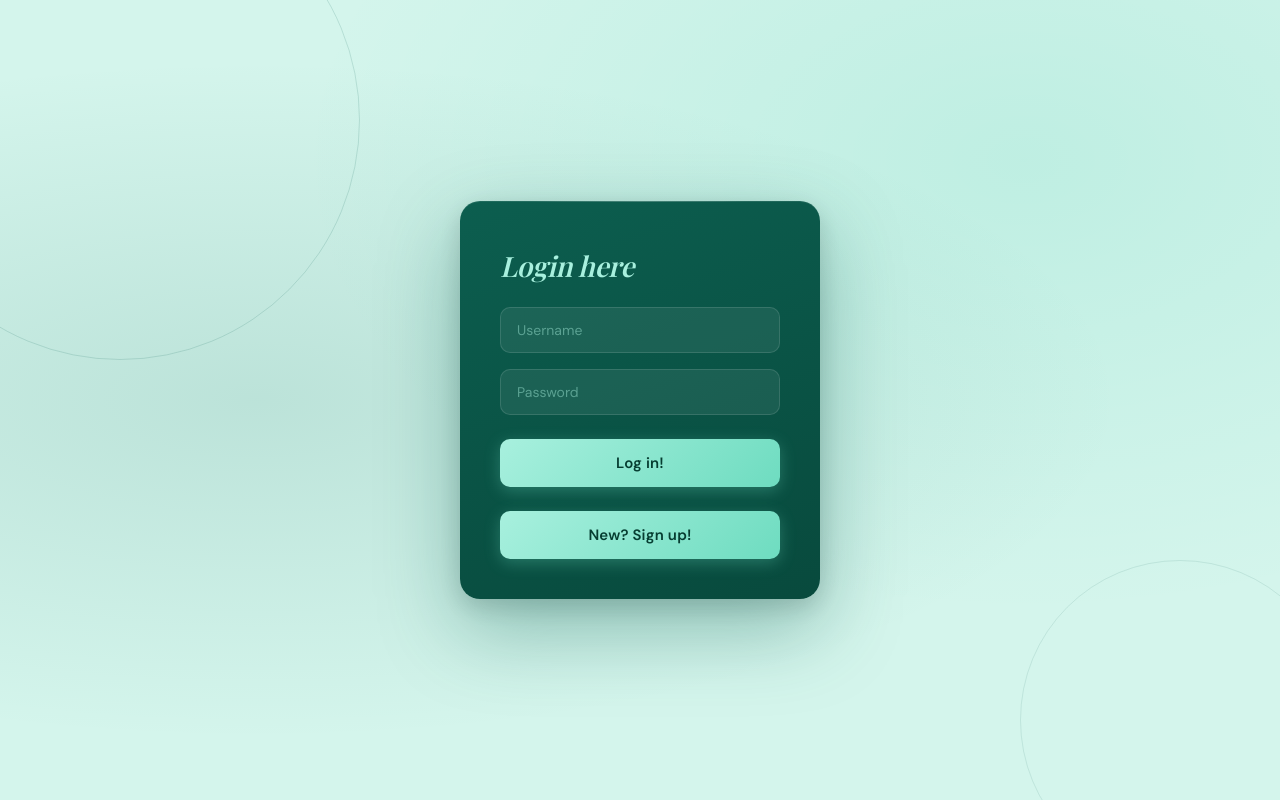
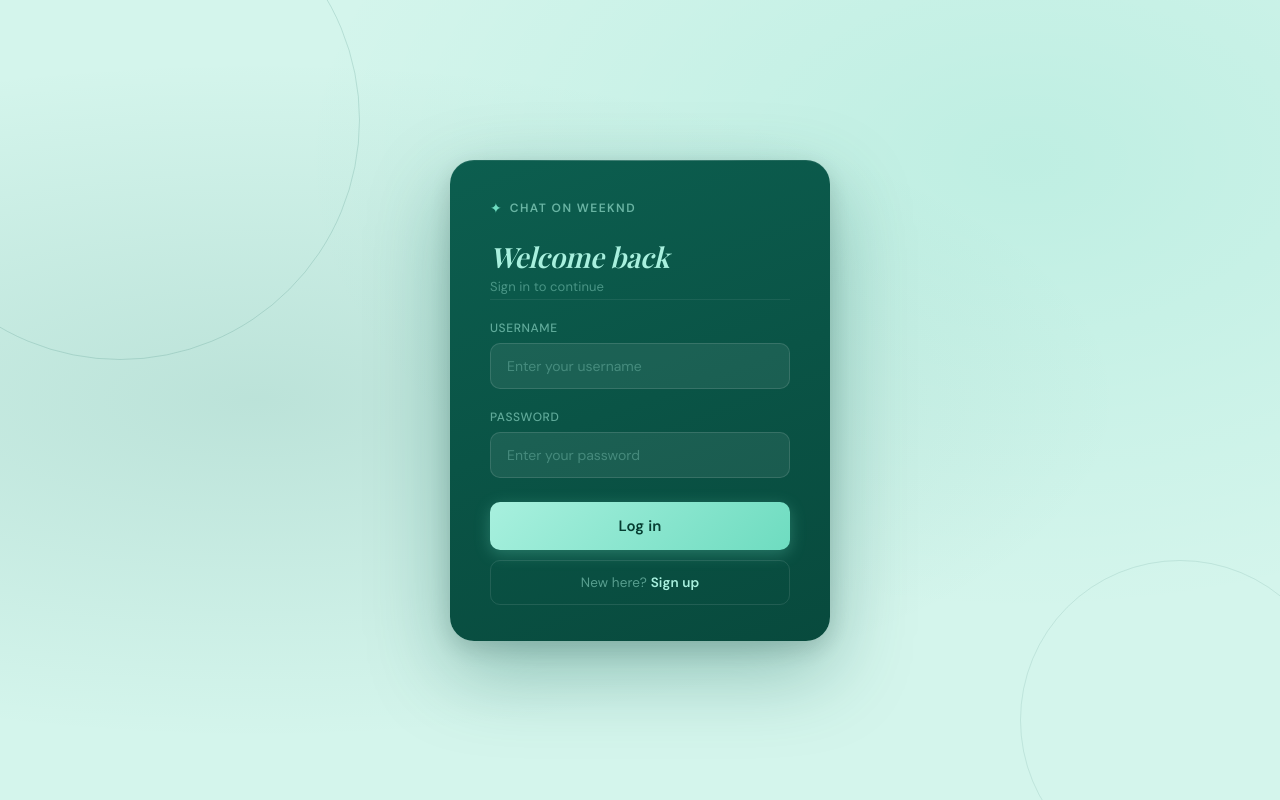
Before and after one commit to kaushals-code/Chat_App_Deployment, a React (Vite) app: page /login in a window 1280 px wide. Built offline with nearby package versions, Linux system fonts and the light colour scheme; a web font is replaced by a local one.

Commit message:
enhance 1

```diff
--- a/src/components/Login.css
+++ b/src/components/Login.css
@@ -26,7 +26,6 @@ body {
     overflow: hidden;
 }
 
-/* Decorative background circles */
 .full::before,
 .full::after {
     content: '';
@@ -51,18 +50,19 @@ body {
     right: -60px;
 }
 
+/* ─── Card ─────────────────────────────────────────── */
 .login-box {
     background: linear-gradient(160deg, #0c5e4f 0%, #084a3d 100%);
-    width: 360px;
-    padding: 48px 40px 40px;
-    border-radius: 20px;
+    width: 380px;
+    padding: 40px 40px 36px;
+    border-radius: 24px;
     box-shadow:
         0 30px 80px rgba(12, 94, 79, 0.35),
         0 8px 24px rgba(0, 0, 0, 0.15),
         inset 0 1px 0 rgba(255, 255, 255, 0.08);
     display: flex;
     flex-direction: column;
-    gap: 16px;
+    gap: 20px;
     position: relative;
     animation: rise 0.6s cubic-bezier(0.22, 1, 0.36, 1) both;
 }
@@ -79,7 +79,6 @@ body {
     }
 }
 
-/* Subtle top highlight line */
 .login-box::before {
     content: '';
     position: absolute;
@@ -91,15 +90,68 @@ body {
     border-radius: 50%;
 }
 
-.login-box h1 {
+/* ─── Brand ─────────────────────────────────────────── */
+.brand {
+    display: flex;
+    align-items: center;
+    gap: 8px;
+    margin-bottom: 4px;
+}
+
+.brand-icon {
+    font-size: 14px;
+    color: #6edcc0;
+    line-height: 1;
+}
+
+.brand-name {
+    font-family: 'DM Sans', sans-serif;
+    font-size: 12px;
+    font-weight: 600;
+    letter-spacing: 0.12em;
+    text-transform: uppercase;
+    color: rgba(168, 240, 222, 0.6);
+}
+
+/* ─── Header ─────────────────────────────────────────── */
+.login-header {
+    display: flex;
+    flex-direction: column;
+    gap: 4px;
+    padding-bottom: 4px;
+    border-bottom: 1px solid rgba(255, 255, 255, 0.07);
+}
+
+.login-header h1 {
     font-family: 'Playfair Display', serif;
     font-style: italic;
     font-weight: 400;
     font-size: 28px;
     color: #a8f0de;
     letter-spacing: -0.3px;
-    margin-bottom: 8px;
     line-height: 1.2;
+}
+
+.login-subtitle {
+    font-size: 13px;
+    color: rgba(168, 240, 222, 0.4);
+    font-weight: 400;
+    letter-spacing: 0.1px;
+}
+
+/* ─── Input Group ─────────────────────────────────────────── */
+.input-group {
+    display: flex;
+    flex-direction: column;
+    gap: 7px;
+}
+
+.input-group label {
+    font-size: 12px;
+    font-weight: 500;
+    letter-spacing: 0.05em;
+    color: rgba(168, 240, 222, 0.55);
+    text-transform: uppercase;
 }
 
 .login-box input {
@@ -117,7 +169,7 @@ body {
 }
 
 .login-box input::placeholder {
-    color: rgba(168, 240, 222, 0.45);
+    color: rgba(168, 240, 222, 0.3);
 }
 
 .login-box input:focus {
@@ -126,23 +178,16 @@ body {
     box-shadow: 0 0 0 3px rgba(168, 240, 222, 0.1);
 }
 
-.login-box a {
-    font-size: 12.5px;
-    color: rgba(168, 240, 222, 0.6);
-    text-decoration: none;
-    text-align: right;
-    letter-spacing: 0.2px;
-    margin-top: -4px;
-    transition: color 0.2s ease;
+/* ─── Buttons ─────────────────────────────────────────── */
+.button-group {
+    display: flex;
+    flex-direction: column;
+    gap: 10px;
+    margin-top: 4px;
 }
 
-.login-box a:hover {
-    color: #a8f0de;
-}
-
-.login-box button {
+.btn-primary {
     width: 100%;
-    margin-top: 8px;
     padding: 14px;
     background: linear-gradient(135deg, #a8f0de 0%, #6edcc0 100%);
     color: #063d31;
@@ -157,13 +202,39 @@ body {
     box-shadow: 0 4px 16px rgba(110, 220, 192, 0.3);
 }
 
-.login-box button:hover {
+.btn-primary:hover {
     transform: translateY(-1px);
     box-shadow: 0 8px 24px rgba(110, 220, 192, 0.4);
     filter: brightness(1.05);
 }
 
-.login-box button:active {
+.btn-primary:active {
     transform: translateY(0px);
     box-shadow: 0 2px 8px rgba(110, 220, 192, 0.25);
 }
+
+.btn-secondary {
+    width: 100%;
+    padding: 13px;
+    background: transparent;
+    color: rgba(168, 240, 222, 0.5);
+    font-family: 'DM Sans', sans-serif;
+    font-size: 13.5px;
+    font-weight: 400;
+    border: 1px solid rgba(255, 255, 255, 0.1);
+    border-radius: 10px;
+    cursor: pointer;
+    letter-spacing: 0.1px;
+    transition: border-color 0.2s ease, color 0.2s ease, background 0.2s ease;
+}
+
+.btn-secondary span {
+    font-weight: 600;
+    color: #a8f0de;
+}
+
+.btn-secondary:hover {
+    border-color: rgba(168, 240, 222, 0.3);
+    color: rgba(168, 240, 222, 0.75);
+    background: rgba(255, 255, 255, 0.04);
+}
--- a/src/components/Login.jsx
+++ b/src/components/Login.jsx
@@ -15,16 +15,13 @@ function Login() {
     });
 
     function handleChange(event) {
-
         changeCreds((prev) => ({
             ...prev,
             [event.target.name]: event.target.value
         }));
-
     }
 
     async function handleLogin(e) {
-
         e.preventDefault();
 
         const q = query(
@@ -43,15 +40,10 @@ function Login() {
         const users = snapshot.val();
 
         for (const [uid, user] of Object.entries(users)) {
-
             if (user.password === creds.password) {
-
                 setDBUser(uid);
-
                 console.log("Logged in UID:", uid);
-
                 navigate("/dashboard");
-
                 return;
             }
         }
@@ -62,30 +54,46 @@ function Login() {
     return (
         <div className="full">
             <div className="login-box">
-                <h1>Login here</h1>
+                <div className="brand">
+                    <span className="brand-icon">✦</span>
+                    <span className="brand-name">Chat On Weeknd</span>
+                </div>
 
+                <div className="login-header">
+                    <h1>Welcome back</h1>
+                    <p className="login-subtitle">Sign in to continue</p>
+                </div>
+
+                <div className="input-group">
+                    <label htmlFor="username">Username</label>
                     <input
+                        id="username"
                         type="text"
                         name="username"
-                    placeholder="Username"
+                        placeholder="Enter your username"
                         value={creds.username}
                         onChange={handleChange}
                     />
+                </div>
 
+                <div className="input-group">
+                    <label htmlFor="password">Password</label>
                     <input
+                        id="password"
                         type="password"
                         name="password"
-                    placeholder="Password"
+                        placeholder="Enter your password"
                         value={creds.password}
                         onChange={handleChange}
                     />
+                </div>
 
-                <button onClick={handleLogin}>Log in!</button>
-
-                <button onClick={() => navigate("/newreg")}>
-                    New? Sign up!
+                <div className="button-group">
+                    <button className="btn-primary" onClick={handleLogin}>Log in</button>
+                    <button className="btn-secondary" onClick={() => navigate("/newreg")}>
+                        New here? <span>Sign up</span>
                     </button>
-
+                </div>
             </div>
         </div>
     );
```
Lines whose indentation alone changed are shown as unchanged.
